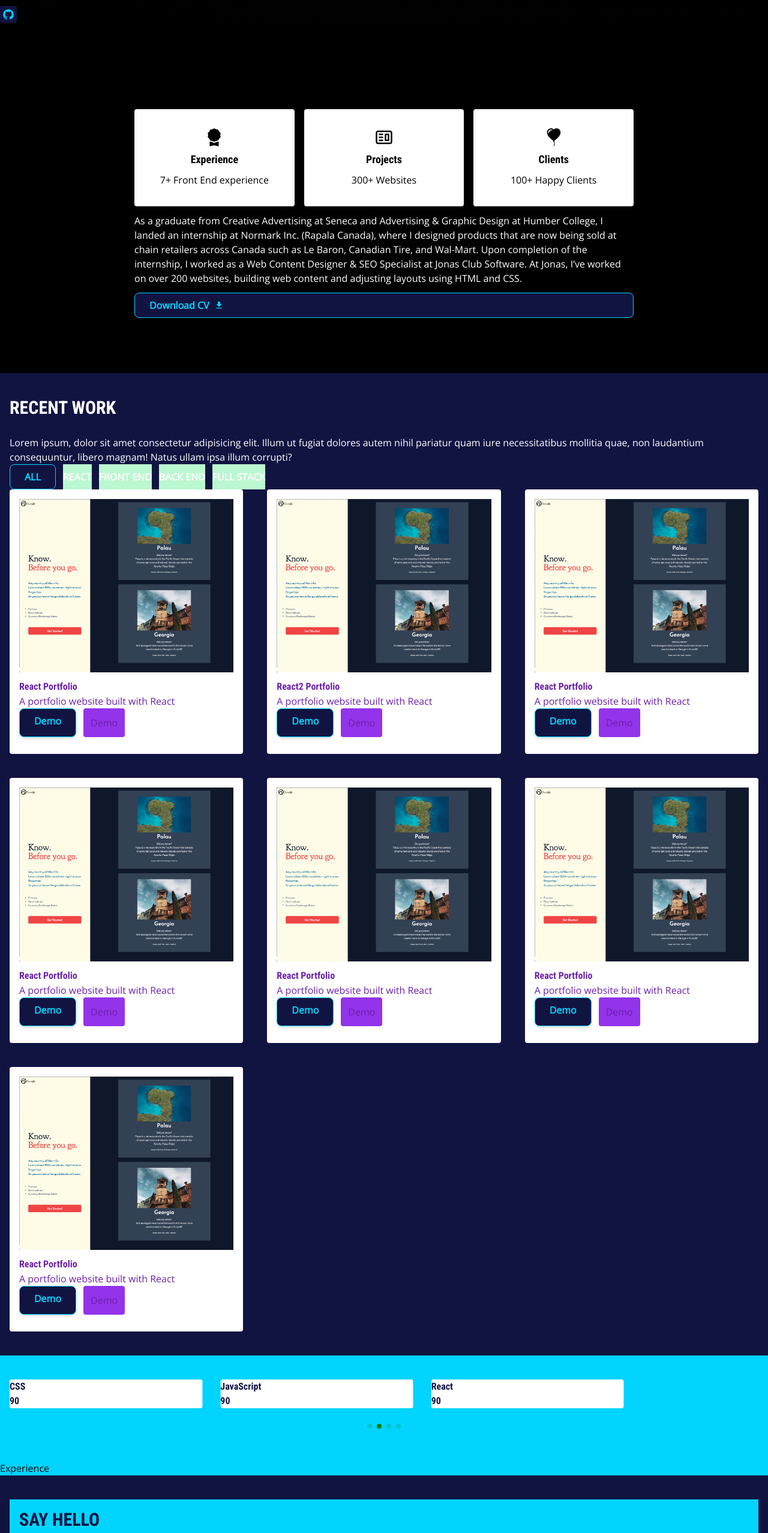
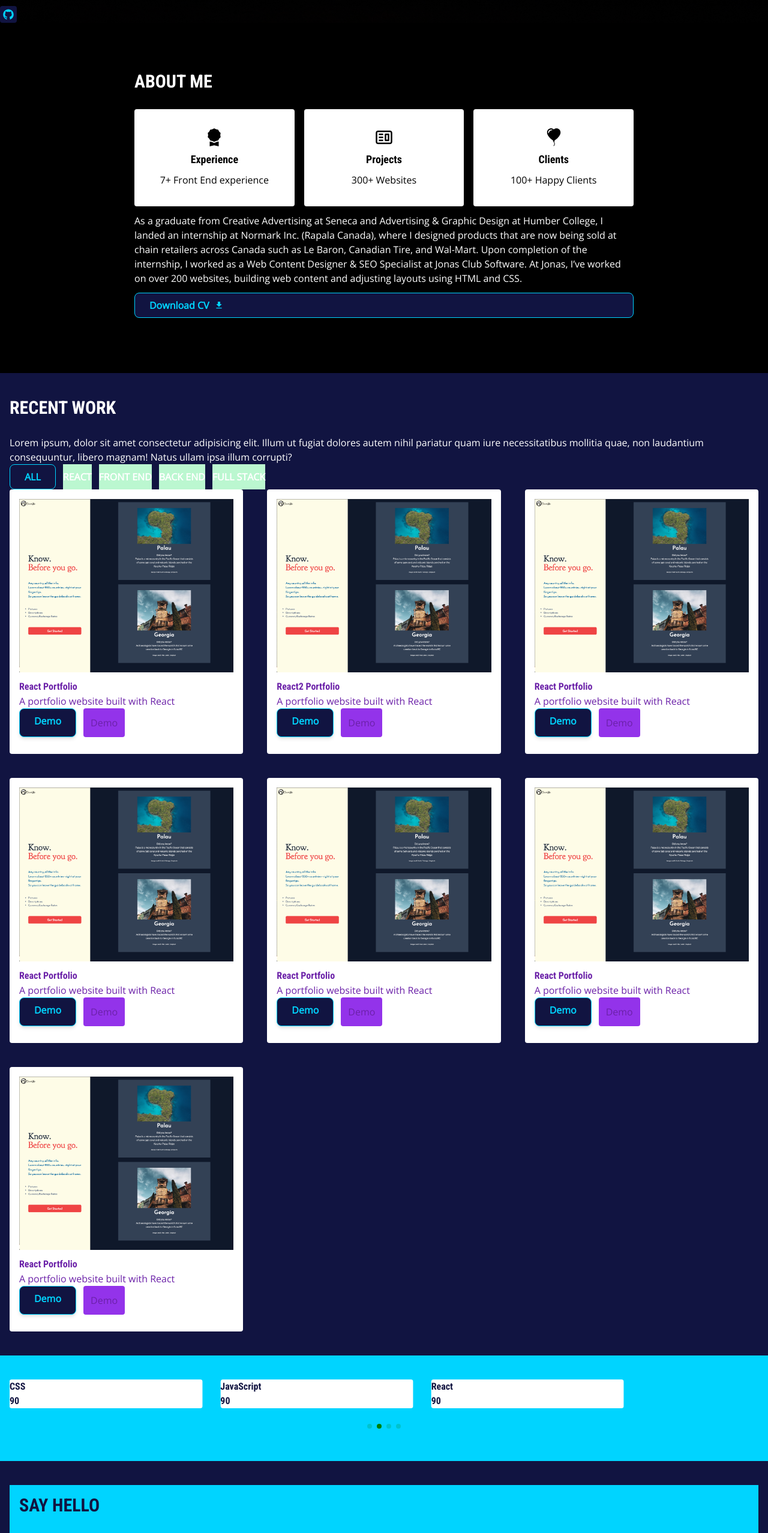
Before and after one commit to johnxlai/2023-portfolio, a React (Create React App) app: page / in a window 1280 px wide. Shown: the part 810-3366 px from the top of the page at 60% size. Built offline with nearby package versions, Linux system fonts and the light colour scheme.

Commit message:
fix mobile nav

```diff
--- a/src/App.js
+++ b/src/App.js
@@ -4,7 +4,6 @@ import Navbar from './components/sections/navbar/Navbar';
 import Footer from './components/sections/Footer';
 import Contact from './components/sections/contact/Contact';
 import About from './components/sections/about/About';
-import Experience from './components/sections/Experience';
 import FloatingNav from './components/sections/floatingNav/FloatingNav';
 import Portfolio from './components/sections/portfolio/Portfolio';
 import Services from './components/sections/service/Services';
@@ -54,7 +53,7 @@ function App() {
       {/* <Services /> */}
       <Portfolio />
       <Skills />
-      <Experience />
+      {/* <Experience /> */}
       <Contact />
       <Footer />
       {showFloatingNav && <FloatingNav />}
--- a/src/components/sections/Experience.js
+++ /dev/null
@@ -1,7 +0,0 @@
-import React, { Component } from 'react';
-
-const Experience = () => {
-  return <section id="experience">Experience</section>;
-};
-
-export default Experience;
--- a/src/components/sections/about/About.js
+++ b/src/components/sections/about/About.js
@@ -7,10 +7,10 @@ import Card from '../../card/Card';
 
 const About = () => {
   return (
-    <section id="about" className="py-20 px-4 bg-black" data-aos="fade-in">
+    <section id="about" className="py-20 px-4 bg-black " data-aos="fade-in">
       <div className="container mx-auto flex gap-10">
         <div className="md:w-8/12 mx-auto">
-          <h3 className="section-heading">About Me</h3>
+          <h3 className="section-heading text-white">About Me</h3>
           <div className="cards grid grid-cols-3 gap-4">
             {AboutData.map((card) => {
               return (
--- a/src/components/sections/floatingNav/FloatingNav.js
+++ b/src/components/sections/floatingNav/FloatingNav.js
@@ -10,7 +10,7 @@ const FloatingNav = () => {
       <Scrollspy
         offset={-400}
         className="scrollSpy"
-        items={['header', 'about', 'experience', 'portfolio', 'contact']}
+        items={['header', 'about', 'portfolio', 'skills', 'contact']}
         currentClassName="active">
         {FloatingNavData.map((item) => (
           <Nav key={item.id} item={item} />
--- a/src/components/sections/floatingNav/floatingNavData.js
+++ b/src/components/sections/floatingNav/floatingNavData.js
@@ -7,8 +7,8 @@ import { BsFillAwardFill } from 'react-icons/bs';
 const data = [
   { id: 1, link: '#', icon: <AiFillHome /> },
   { id: 2, link: '#about', icon: <BsFillPersonFill /> },
-  { id: 3, link: '#experience', icon: <BsFillAwardFill /> },
-  { id: 4, link: '#portfolio', icon: <FaSuitcase /> },
+  { id: 3, link: '#portfolio', icon: <FaSuitcase /> },
+  { id: 4, link: '#skills', icon: <BsFillAwardFill /> },
   { id: 5, link: '#contact', icon: <TbMessageCircle2Filled /> },
 ];
 
--- a/src/components/sections/navbar/navData.js
+++ b/src/components/sections/navbar/navData.js
@@ -1,7 +1,7 @@
 const data = [
   { id: 1, link: '#about', title: 'about' },
   { id: 2, link: '#portfolio', title: 'portfolio' },
-  { id: 3, link: '#experience', title: 'experience' },
+  { id: 3, link: '#skills', title: 'experience' },
   { id: 4, link: '#contact', title: 'contact' },
   // { id: 5, link: '#contact', title: 'CV' },
 ];
```
